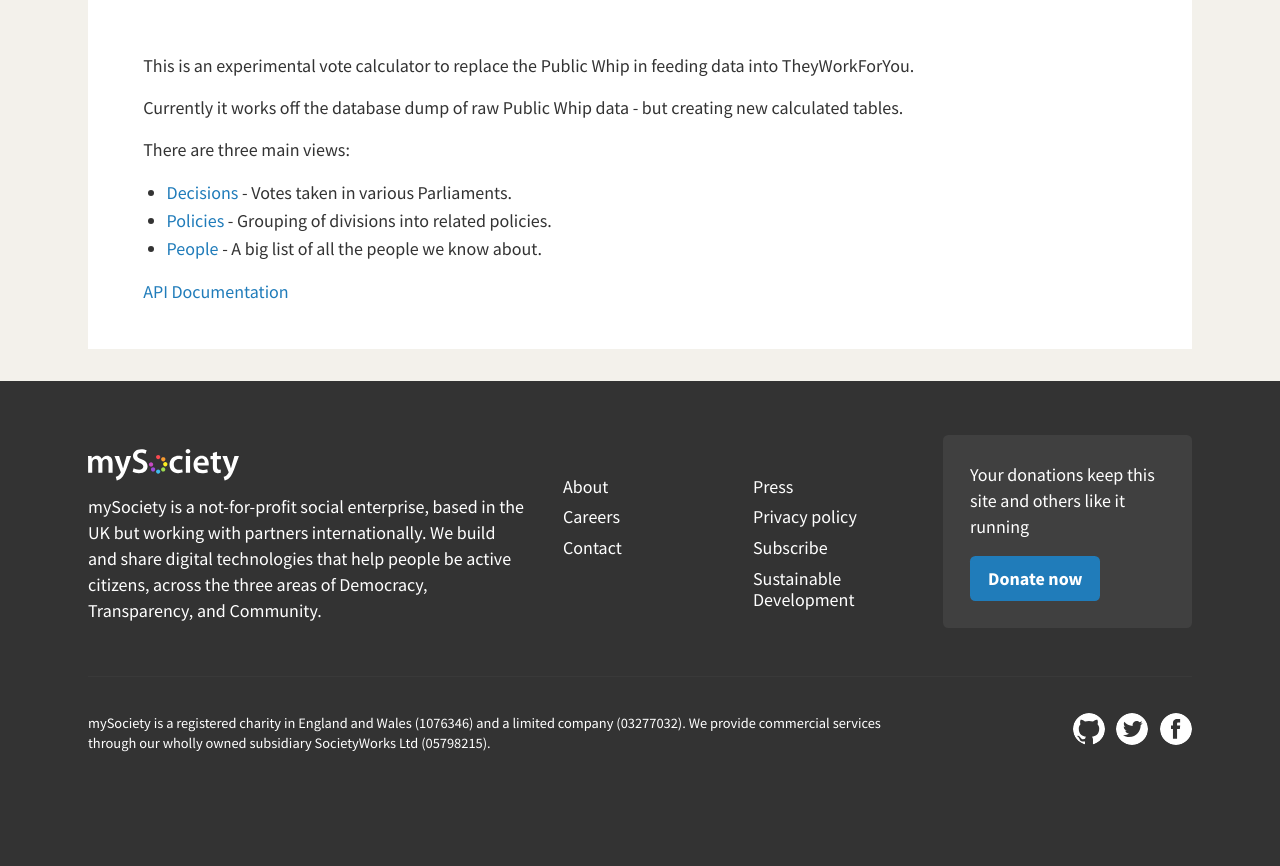
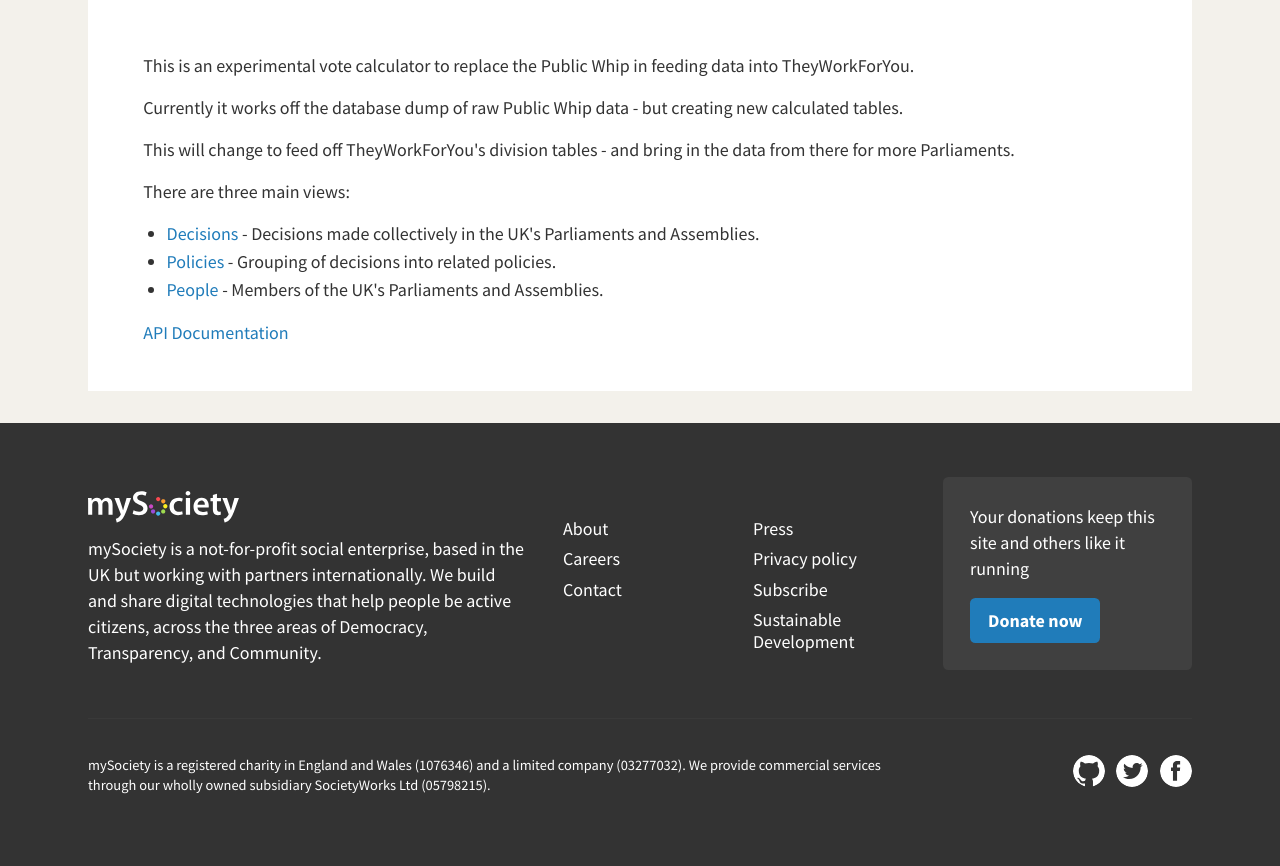
Before and after one commit to mysociety/twfy-votes, a Python web app: template src/twfy_votes/templates/home.html in a window 1280 px wide. Shown: the part 53-919 px from the top of the page. Before the commit the page ends 805 px from the top, so only its background shows below. Run offline with Jinja, Linux system fonts and the light colour scheme; the template is opened without the code that fills it, so the values that code supplies are empty; some libraries are stand-ins or nearby versions.

Commit message:
Content tweaks to homepage

```diff
--- a/src/twfy_votes/templates/home.html
+++ b/src/twfy_votes/templates/home.html
@@ -9,15 +9,17 @@
 <p>This is an experimental vote calculator to replace the Public Whip in feeding data into TheyWorkForYou.</p>
 <p>Currently it works off the database dump of raw Public Whip data - but creating new calculated tables.
 </p>
+<p>This will change to feed off TheyWorkForYou's division tables - and bring in the data from there for more
+    Parliaments.</p>
 <p>There are three main views:</p>
 
 <ul>
-    <li><a class="page-scroll" href="{{ url_for('decisions') }}">Decisions</a> - Votes taken in various Parliaments.
-    </li>
-    <li><a class="page-scroll" href="{{ url_for('policies') }}">Policies</a> - Grouping of divisions into related
+    <li><a class="page-scroll" href="{{ url_for('decisions') }}">Decisions</a> - Decisions made collectively in the UK's
+        Parliaments and Assemblies. </li>
+    <li><a class="page-scroll" href="{{ url_for('policies') }}">Policies</a> - Grouping of decisions into related
         policies. </li>
-    <li><a class="page-scroll" href="{{ url_for('people', people_option='current') }}">People</a> - A big list of all
-        the people we know about.
+    <li><a class="page-scroll" href="{{ url_for('people', people_option='current') }}">People</a> - Members of the
+        UK's Parliaments and Assemblies.
     </li>
 </ul>
 
```
